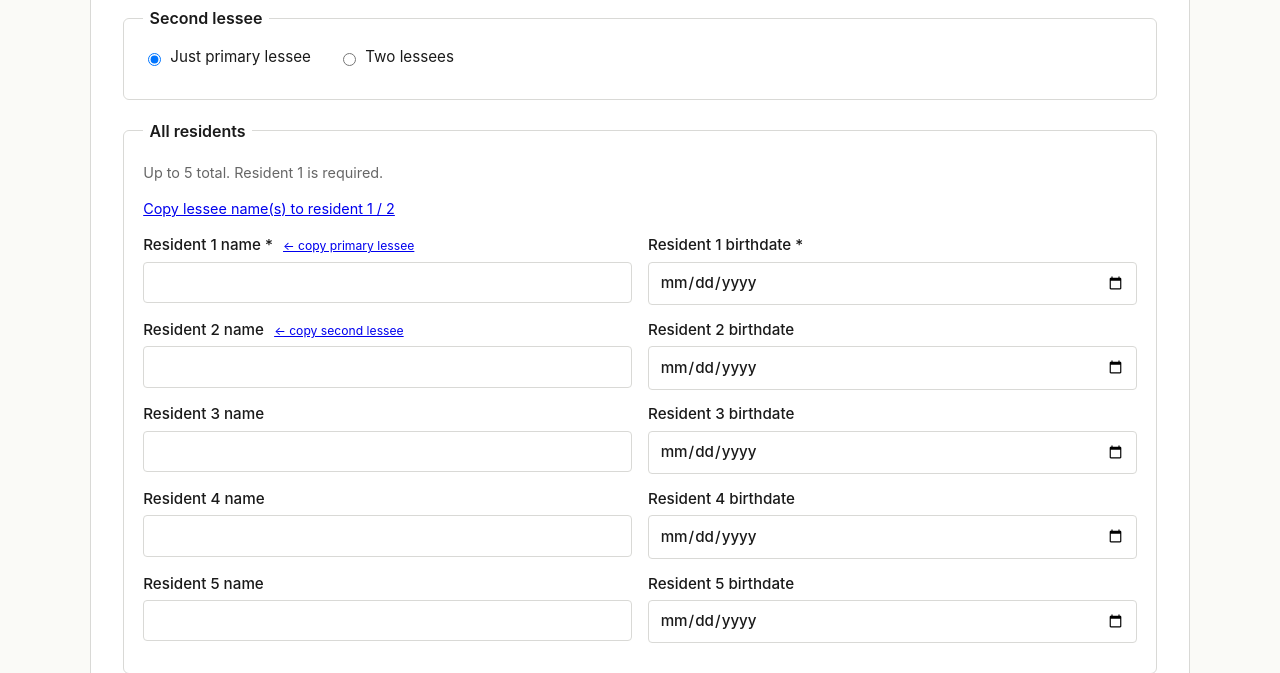
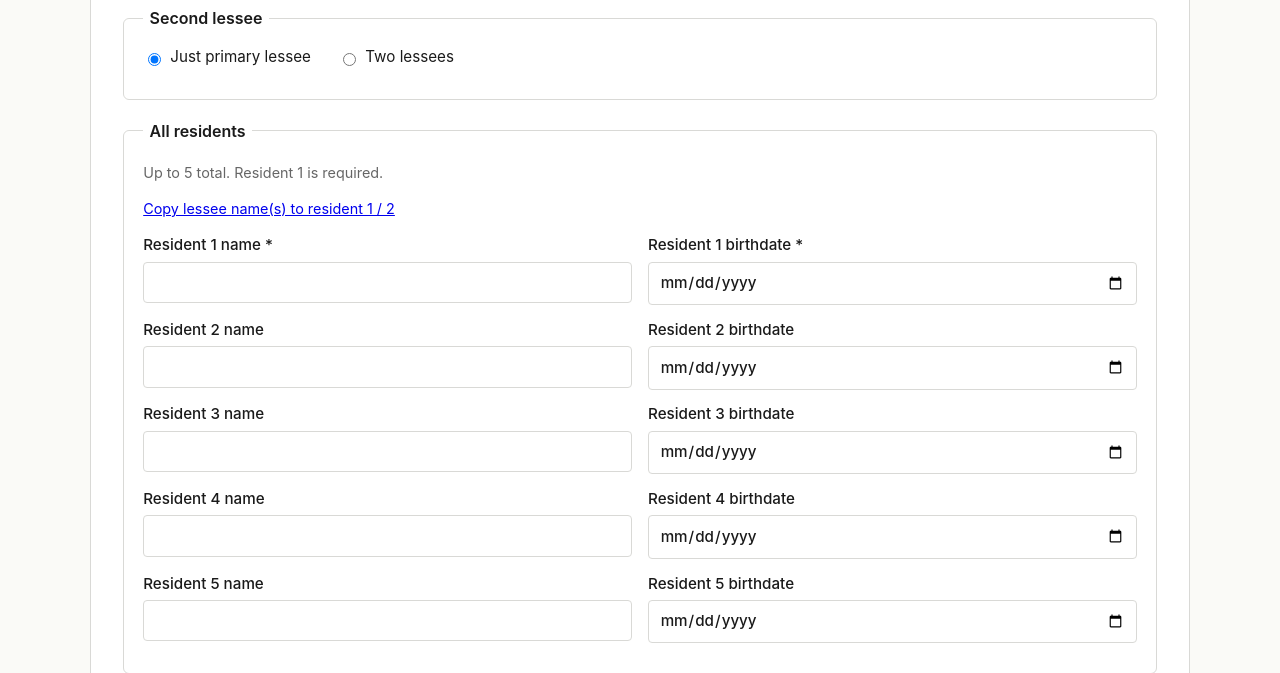
Before and after one commit to indigo323/leaseapp850, a FastAPI app: template app/templates/admin_edit.html in a window 1280 px wide. Shown: the part 1038-1711 px from the top of the page. Run offline with FastAPI, Linux system fonts and the light colour scheme; the template is opened without the code that fills it, so the values that code supplies are empty.

Commit message:
Remove old per-field inline copy links from admin edit form
The individual '← copy primary lessee' / '← copy second lessee' onclick
links on each resident label are superseded by the bulk copyLesseesToResidents()
link added in the previous commit. Also removes the lessee-name-* and
res-name-* IDs that only existed to support those defunct handlers.

Co-Authored-By: Claude Sonnet 4.6 <noreply@anthropic.com>

```diff
--- a/app/templates/admin_edit.html
+++ b/app/templates/admin_edit.html
@@ -112,7 +112,7 @@
       <legend>Primary lessee</legend>
       <div class="grid2">
         <label>Full legal name
-          <input type="text" id="lessee-name-1" name="primary_lessee_name" required
+          <input type="text" name="primary_lessee_name" required
                  value="{{ existing.primary_lessee_name or '' }}">
         </label>
         <label>Email (for e-signature)
@@ -144,7 +144,7 @@
       <div id="sec" style="display: {% if existing_num_lessees == '2' %}block{% else %}none{% endif %}; margin-top:1em;">
         <div class="grid2">
           <label>Second lessee full legal name
-            <input type="text" id="lessee-name-2" name="secondary_lessee_name"
+            <input type="text" name="secondary_lessee_name"
                    value="{{ existing.secondary_lessee_name or '' }}">
           </label>
           <label>Second lessee email
@@ -170,17 +170,7 @@
       {% for i in range(1, 6) %}
       <div class="grid2">
         <label>Resident {{ i }} name{% if i == 1 %} *{% endif %}
-          {% if i == 1 %}
-          <a href="#" style="font-size:0.8em;font-weight:normal;margin-left:0.5em;"
-             onclick="document.getElementById('res-name-1').value=document.getElementById('lessee-name-1').value;return false;">
-            ← copy primary lessee</a>
-          {% elif i == 2 %}
-          <a href="#" style="font-size:0.8em;font-weight:normal;margin-left:0.5em;"
-             onclick="document.getElementById('res-name-2').value=document.getElementById('lessee-name-2').value;return false;">
-            ← copy second lessee</a>
-          {% endif %}
           <input type="text" name="resident_name_{{ i }}"
-                 {% if i <= 2 %}id="res-name-{{ i }}"{% endif %}
                  {% if i == 1 %}required{% endif %}
                  value="{{ existing['resident_name_' ~ i] or '' }}">
         </label>
```
